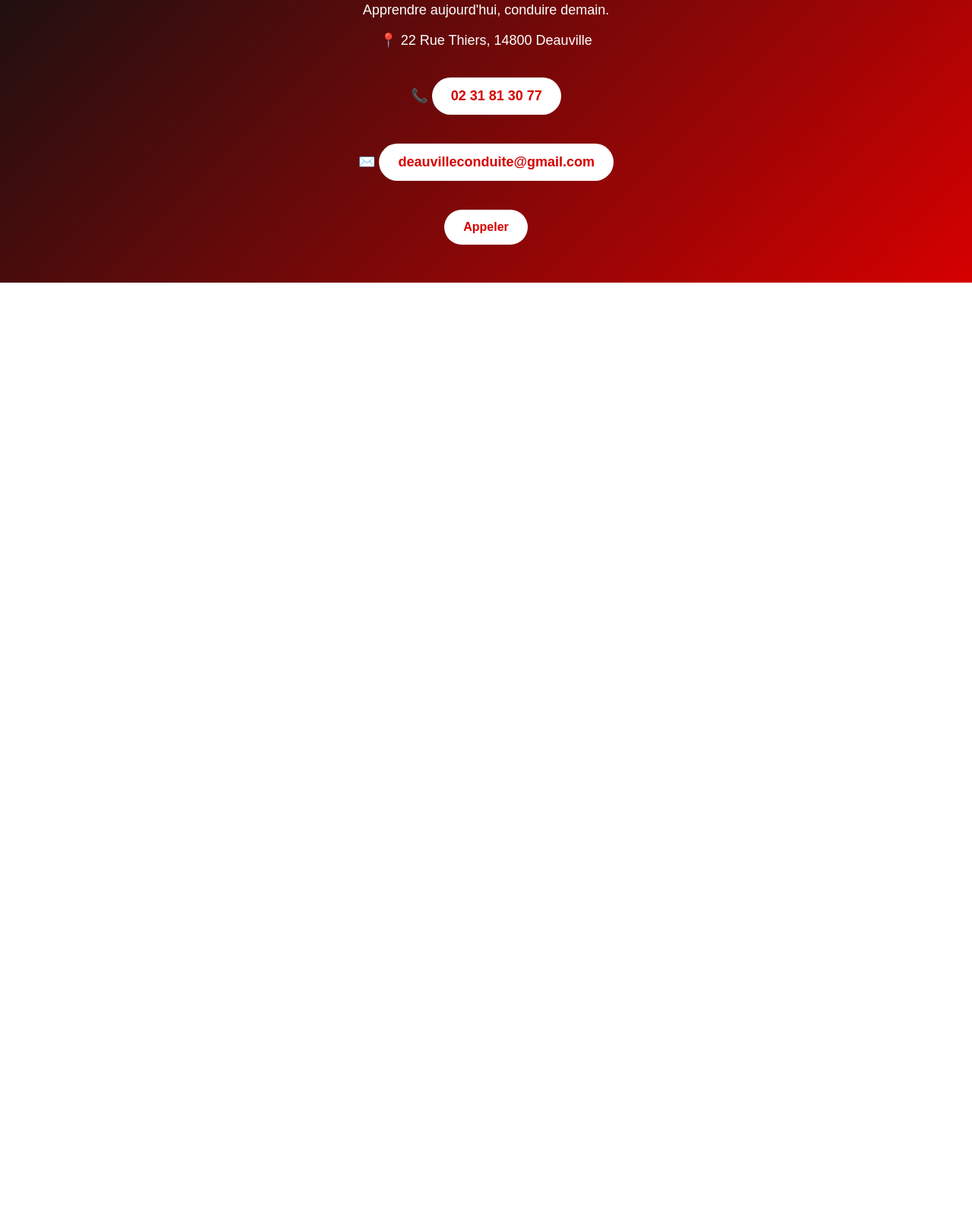
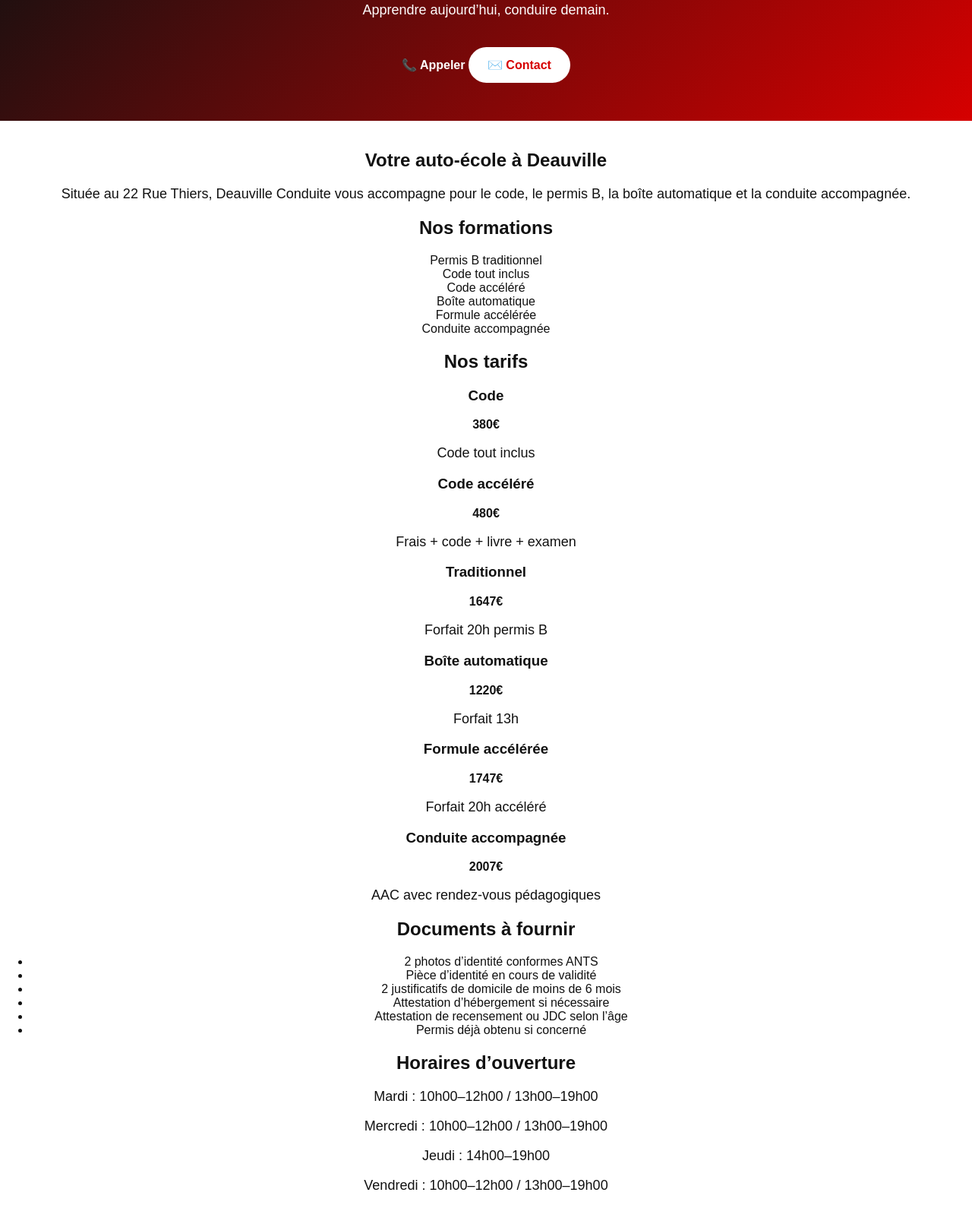
Before and after one commit to deauvilleconduite/deauville-conduite, a plain HTML site: page index.html in a window 1280 px wide. Shown: the part 131-1717 px from the top of the page at 76% size. Before the commit the page ends 800 px from the top, so only its background shows below. Drawn offline with Linux system fonts and the light colour scheme.

Commit message:
Enhance index.html with new sections and content
Updated the HTML structure and added new sections for contact information, opening hours, and documents required. Improved the header and navigation for better user experience.

```diff
--- a/index.html
+++ b/index.html
@@ -2,28 +2,97 @@
 <html lang="fr">
 <head>
 <meta charset="UTF-8">
-<meta name="viewport" content="width=device-width, initial-scale=1.0">
+<meta name="viewport" content="width=device-width, initial-scale=1">
 <title>Deauville Conduite | Auto-école à Deauville</title>
-
+<meta name="description" content="Auto-école Deauville Conduite à Deauville : permis B, code, boîte automatique, conduite accompagnée et formations accélérées.">
 <link rel="stylesheet" href="style.css">
 </head>
-
 <body>
 
-<header>
-<h1>DEAUVILLE CONDUITE</h1>
+<header class="hero">
+  <div class="hero-content">
+    <h1>Deauville Conduite</h1>
+    <p>Apprendre aujourd’hui, conduire demain.</p>
+    <div class="buttons">
+      <a href="tel:0231813077" class="btn">📞 Appeler</a>
+      <a href="mailto:deauvilleconduite@gmail.com" class="btn secondary">✉️ Contact</a>
+    </div>
+  </div>
+</header>
 
-<p>Apprendre aujourd'hui, conduire demain.</p>
+<nav>
+  <a href="#formations">Formations</a>
+  <a href="#tarifs">Tarifs</a>
+  <a href="#documents">Documents</a>
+  <a href="#contact">Contact</a>
+</nav>
 
-<p>📍 22 Rue Thiers, 14800 Deauville</p>
+<section class="intro">
+  <h2>Votre auto-école à Deauville</h2>
+  <p>Située au 22 Rue Thiers, Deauville Conduite vous accompagne pour le code, le permis B, la boîte automatique et la conduite accompagnée.</p>
+</section>
 
-<p>📞 <a href="tel:0231813077">02 31 81 30 77</a></p>
+<section id="formations">
+  <h2>Nos formations</h2>
+  <div class="grid">
+    <div class="card">Permis B traditionnel</div>
+    <div class="card">Code tout inclus</div>
+    <div class="card">Code accéléré</div>
+    <div class="card">Boîte automatique</div>
+    <div class="card">Formule accélérée</div>
+    <div class="card">Conduite accompagnée</div>
+  </div>
+</section>
 
-<p>✉️ <a href="mailto:deauvilleconduite@gmail.com">deauvilleconduite@gmail.com</a></p>
+<section id="tarifs">
+  <h2>Nos tarifs</h2>
+  <div class="prices">
+    <div class="price"><h3>Code</h3><strong>380€</strong><p>Code tout inclus</p></div>
+    <div class="price"><h3>Code accéléré</h3><strong>480€</strong><p>Frais + code + livre + examen</p></div>
+    <div class="price"><h3>Traditionnel</h3><strong>1647€</strong><p>Forfait 20h permis B</p></div>
+    <div class="price"><h3>Boîte automatique</h3><strong>1220€</strong><p>Forfait 13h</p></div>
+    <div class="price"><h3>Formule accélérée</h3><strong>1747€</strong><p>Forfait 20h accéléré</p></div>
+    <div class="price"><h3>Conduite accompagnée</h3><strong>2007€</strong><p>AAC avec rendez-vous pédagogiques</p></div>
+  </div>
+</section>
 
-<a href="tel:0231813077">Appeler</a>
+<section id="documents">
+  <h2>Documents à fournir</h2>
+  <ul>
+    <li>2 photos d’identité conformes ANTS</li>
+    <li>Pièce d’identité en cours de validité</li>
+    <li>2 justificatifs de domicile de moins de 6 mois</li>
+    <li>Attestation d’hébergement si nécessaire</li>
+    <li>Attestation de recensement ou JDC selon l’âge</li>
+    <li>Permis déjà obtenu si concerné</li>
+  </ul>
+</section>
 
-</header>
+<section class="hours">
+  <h2>Horaires d’ouverture</h2>
+  <p>Mardi : 10h00–12h00 / 13h00–19h00</p>
+  <p>Mercredi : 10h00–12h00 / 13h00–19h00</p>
+  <p>Jeudi : 14h00–19h00</p>
+  <p>Vendredi : 10h00–12h00 / 13h00–19h00</p>
+  <p>Samedi : 10h00–12h00 / 14h00–17h00</p>
+</section>
+
+<section id="contact">
+  <h2>Nous contacter</h2>
+  <p><strong>Adresse :</strong> 22 Rue Thiers, 14800 Deauville</p>
+  <p><strong>Téléphone :</strong> <a href="tel:0231813077">02 31 81 30 77</a></p>
+  <p><strong>Email :</strong> <a href="mailto:deauvilleconduite@gmail.com">deauvilleconduite@gmail.com</a></p>
+
+  <iframe
+    src="https://www.google.com/maps?q=22%20Rue%20Thiers%2C%2014800%20Deauville&output=embed"
+    width="100%" height="300" style="border:0;" loading="lazy">
+  </iframe>
+</section>
+
+<footer>
+  <p>© 2026 Deauville Conduite — Auto-école à Deauville</p>
+  <p>Numéro d’agrément : E2601400010</p>
+</footer>
 
 </body>
 </html>
```
